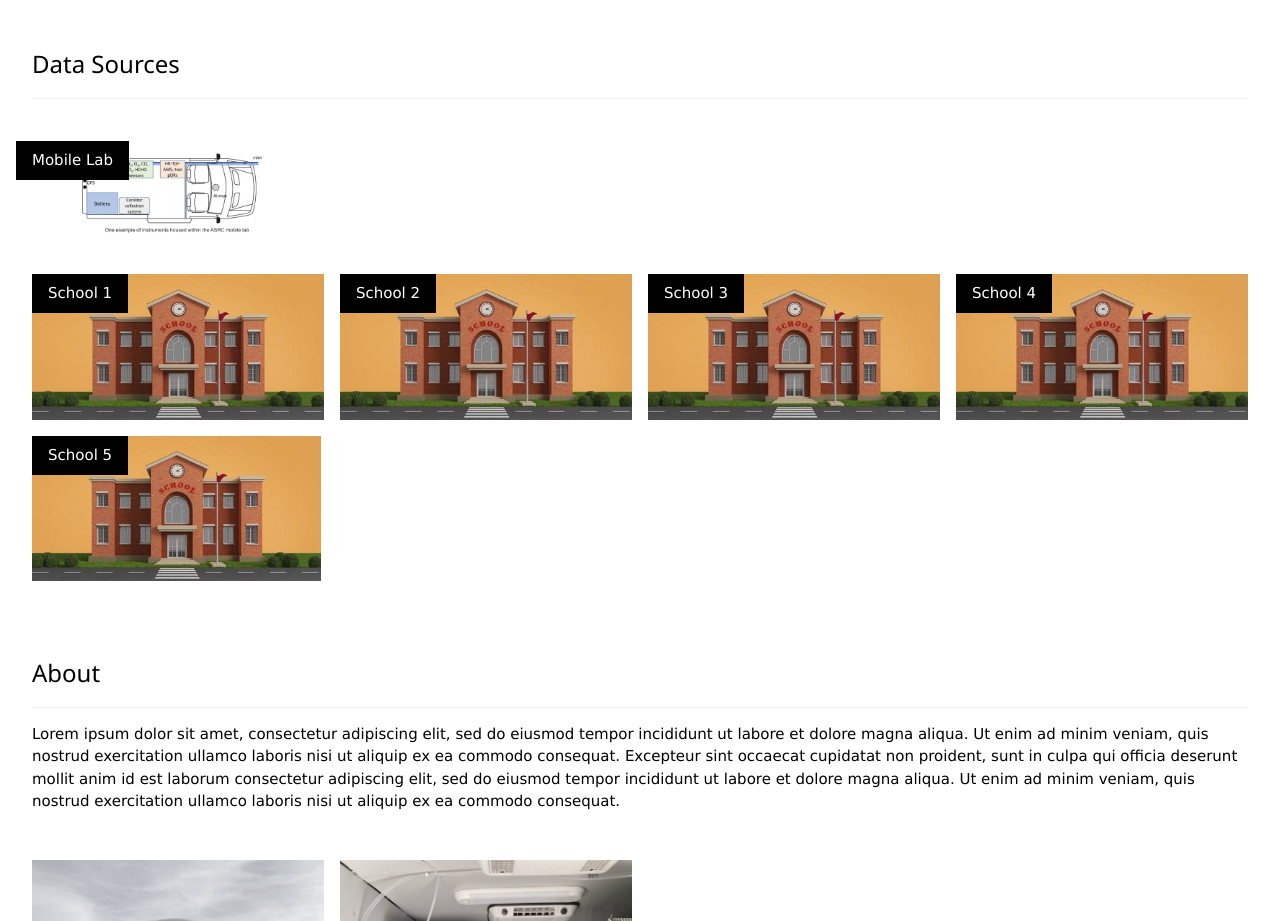
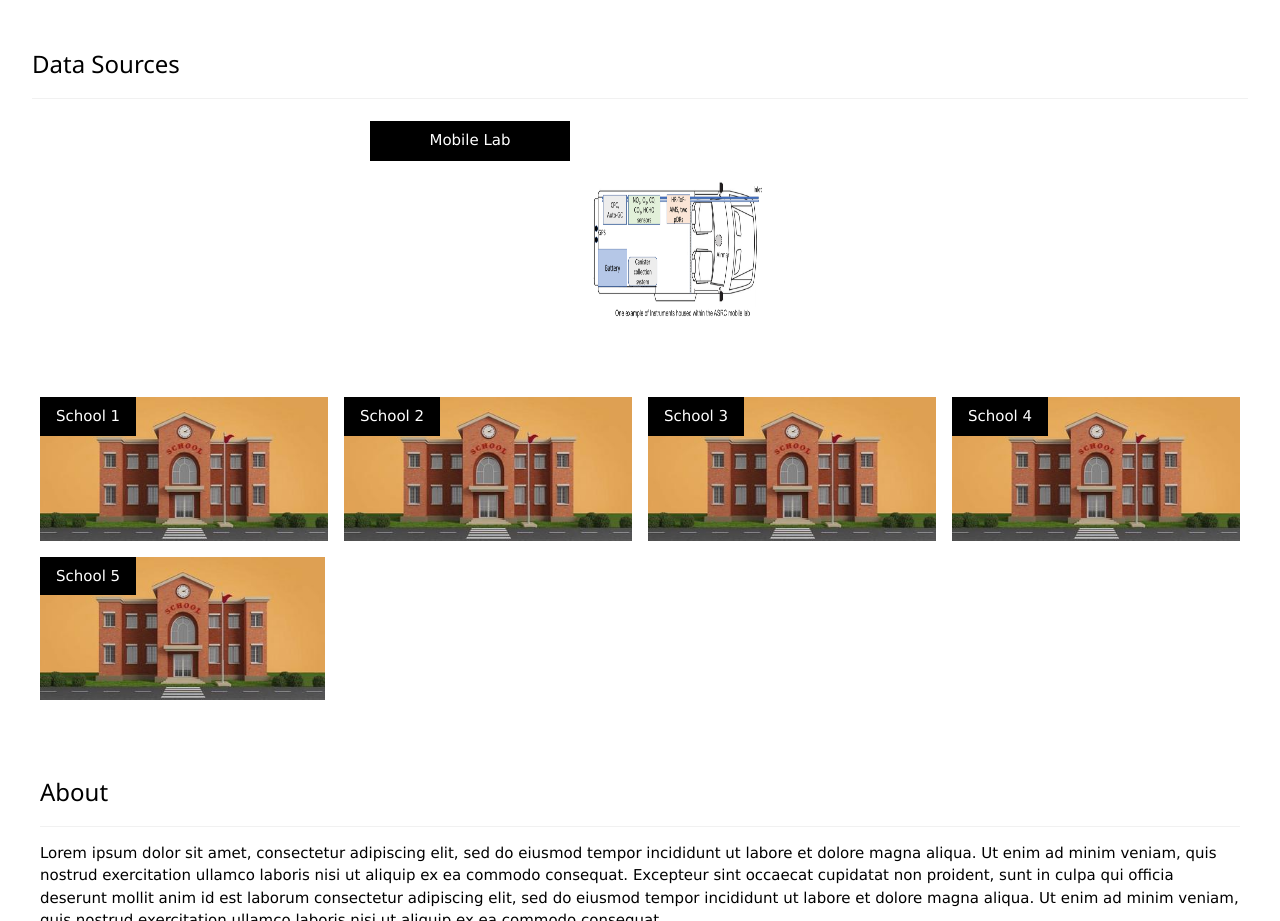
Before and after one commit to vnscull/nsf_reu_repository, a plain HTML site: page index.html in a window 1280 px wide. Shown: the part 820-1741 px from the top of the page. Drawn offline with nearby package versions, Linux system fonts and the light colour scheme.

Commit message:
updated cursor

```diff
--- a/index.html
+++ b/index.html
@@ -6,6 +6,10 @@
 <meta name="viewport" content="width=device-width, initial-scale=1">
 <link rel="stylesheet" href="https://www.w3schools.com/w3css/4/w3.css">
 <style>
+/* Make the cursor appear as a pointer when hovering over any image */
+img {
+  cursor: pointer;
+}
 /* Add shadow effect on image hover */
 img:hover {
   box-shadow: 0 4px 8px 0 rgba(0, 0, 0, 0.2), 0 6px 20px 0 rgba(0, 0, 0, 0.19);
@@ -69,6 +73,27 @@ img:hover {
   text-decoration: none;
   cursor: pointer;
 }
+
+#mobile_lab_shell {
+            position: relative;
+            bottom: 20px;
+            right: -500px;
+            width: 700px;
+            height: 200px;
+        }
+#mobile_lab_text {
+    position: relative;
+    top: 50%;
+    left: 150%;
+    transform: translate(-50%, -50%);
+    width: 200px;
+    height: 40px;
+    background-color: black;
+    color: white;
+    text-align: center;
+    padding: 10px;
+}
+
 </style>
 </head>
 <body>
@@ -98,17 +123,19 @@ img:hover {
 <!-- Page content -->
 <div class="w3-content w3-padding" style="max-width:1564px">
 
-  <!-- Project Section -->
-  <div class="w3-container w3-padding-32" id="Data">
+<!-- Project Section -->
+<div class="w3-container w3-padding-32" id="Data">
     <h3 class="w3-border-bottom w3-border-light-grey w3-padding-16">Data Sources</h3>
   </div>
 
-  <div class="w3-col l3 m6 w3-margin-bottom">
-    <div class="w3-display-container">
-      <div class="w3-display-topleft w3-black w3-padding">Mobile Lab</div>
-      <img src="./images/mobile_lab_shell.jpg" alt="Mobile_Lab" style="width:99%">
+  <div class="w3-row-padding">
+    <div class="w3-col l3 m6 w3-margin-bottom">
+      <div class="w3-display-container">
+        <!-- Add a class to this div for styling -->
+        <div id="mobile_lab_text" class="w3-display-topleft w3-black w3-padding mobile-lab">Mobile Lab</div>
+        <img id ="mobile_lab_shell" src="./images/mobile_lab_shell.jpg" alt="Mobile_Lab" style="width:99%" class="center-image">
+      </div>
     </div>
-  </div>
   <div class="w3-row-padding">
     <div class="w3-col l3 m6 w3-margin-bottom">
       <div class="w3-display-container">
@@ -144,6 +171,7 @@ img:hover {
       </div>
     </div>
   </div>
+
 
   <!-- About Section -->
   <div class="w3-container w3-padding-32" id="about">
```
Also changed, not shown: images/van_cursor.png (added).
